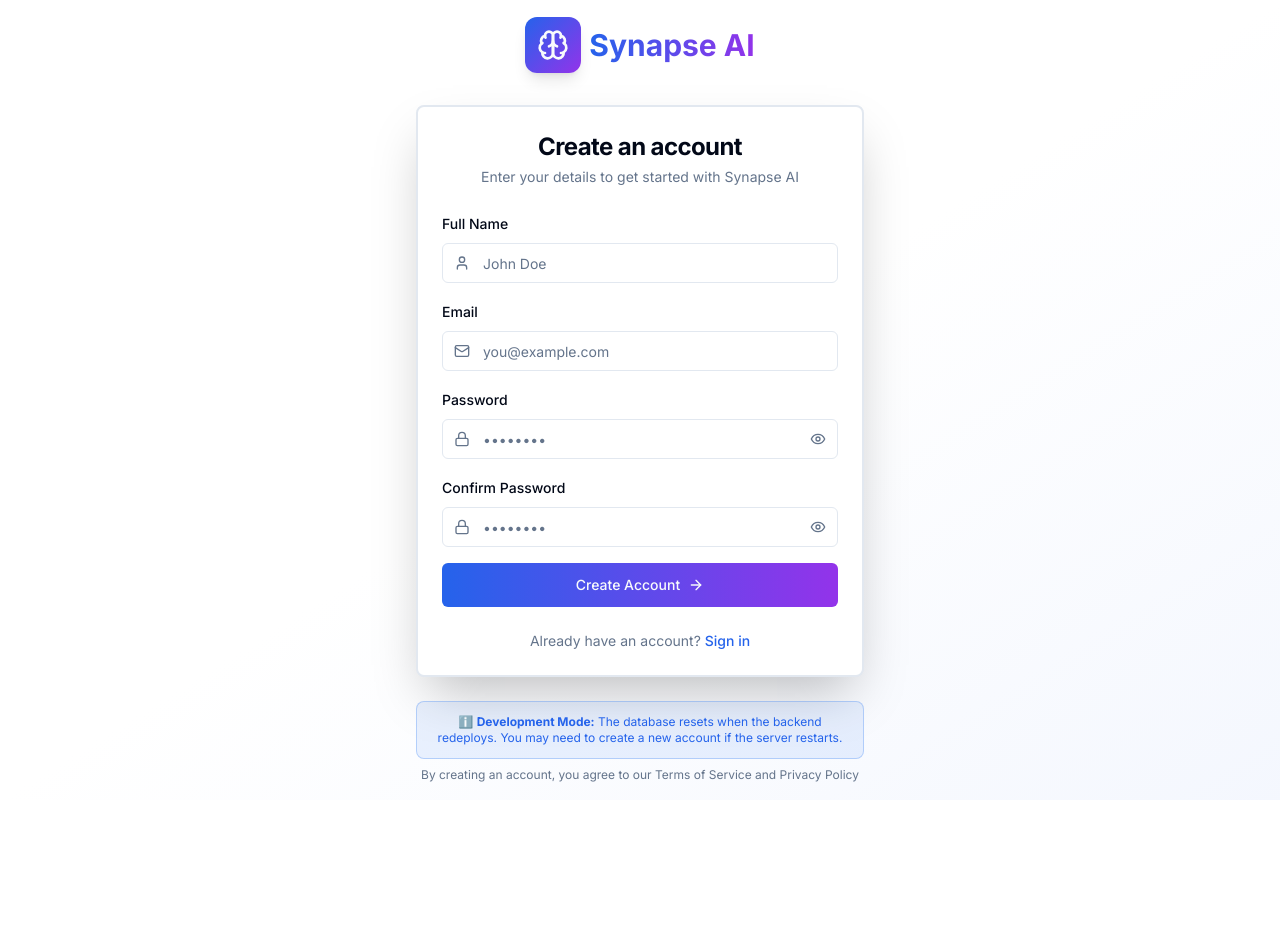
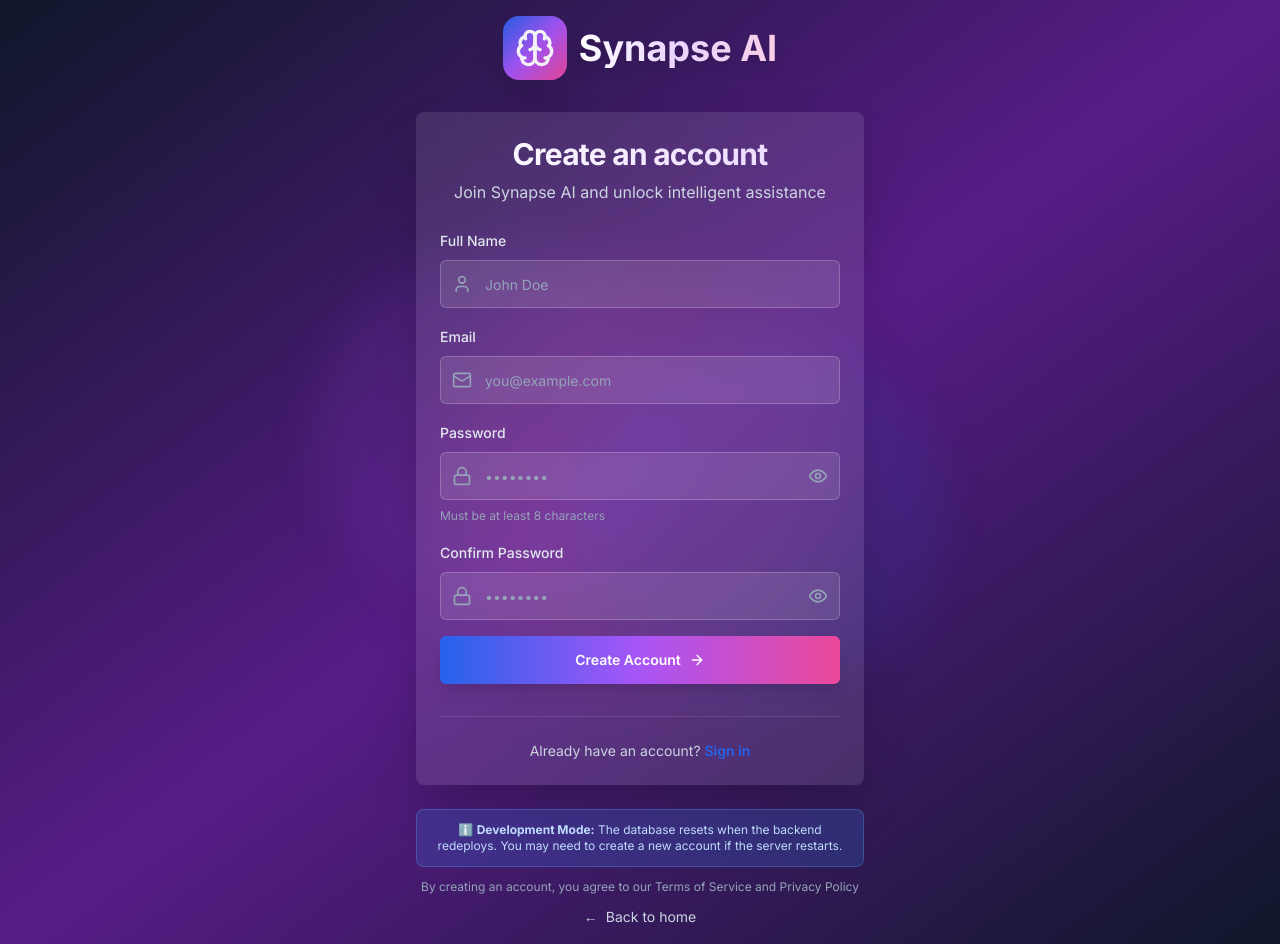
Before and after one commit to Aryam2121/Synapse-AI, a Next.js app: page /register in a window 1280 px wide. Before the commit the page ends 800 px from the top, so only its background shows below. Built offline with nearby package versions, Linux system fonts and the light colour scheme.

Commit message:
Enhance login and register pages with modern glassmorphism design

```diff
--- a/app/globals.css
+++ b/app/globals.css
@@ -112,6 +112,43 @@
   animation: gradient 3s ease infinite;
 }
 
+@keyframes blob {
+  0%, 100% {
+    transform: translate(0, 0) scale(1);
+  }
+  33% {
+    transform: translate(30px, -50px) scale(1.1);
+  }
+  66% {
+    transform: translate(-20px, 20px) scale(0.9);
+  }
+}
+
+.animate-blob {
+  animation: blob 7s infinite;
+}
+
+.animation-delay-2000 {
+  animation-delay: 2s;
+}
+
+.animation-delay-4000 {
+  animation-delay: 4s;
+}
+
+@keyframes pulse-slow {
+  0%, 100% {
+    opacity: 1;
+  }
+  50% {
+    opacity: 0.8;
+  }
+}
+
+.animate-pulse-slow {
+  animation: pulse-slow 3s cubic-bezier(0.4, 0, 0.6, 1) infinite;
+}
+
 /* Glass morphism effect */
 .glass {
   background: rgba(255, 255, 255, 0.05);
--- a/app/login/page.tsx
+++ b/app/login/page.tsx
@@ -42,28 +42,44 @@ export default function LoginPage() {
   }
 
   return (
-    <div className="min-h-screen flex items-center justify-center bg-gradient-to-br from-background via-background to-primary/5 p-4">
+    <div className="min-h-screen flex items-center justify-center bg-gradient-to-br from-slate-900 via-purple-900 to-slate-900 p-4 relative overflow-hidden">
+      {/* Animated background elements */}
+      <div className="absolute inset-0 overflow-hidden">
+        <div className="absolute -inset-[10px] opacity-50">
+          <div className="absolute top-1/4 left-1/4 w-96 h-96 bg-purple-500 rounded-full mix-blend-multiply filter blur-xl opacity-20 animate-blob"></div>
+          <div className="absolute top-1/3 right-1/4 w-96 h-96 bg-primary rounded-full mix-blend-multiply filter blur-xl opacity-20 animate-blob animation-delay-2000"></div>
+          <div className="absolute bottom-1/4 left-1/3 w-96 h-96 bg-pink-500 rounded-full mix-blend-multiply filter blur-xl opacity-20 animate-blob animation-delay-4000"></div>
+        </div>
+      </div>
+
       <motion.div
         initial={{ opacity: 0, y: 20 }}
         animate={{ opacity: 1, y: 0 }}
         transition={{ duration: 0.5 }}
-        className="w-full max-w-md"
+        className="w-full max-w-md relative z-10"
       >
         {/* Logo */}
-        <div className="flex items-center justify-center gap-2 mb-8">
-          <div className="bg-gradient-to-br from-primary to-purple-600 rounded-xl p-3 shadow-lg">
-            <Brain className="h-8 w-8 text-primary-foreground" />
+        <motion.div
+          initial={{ scale: 0.9 }}
+          animate={{ scale: 1 }}
+          transition={{ duration: 0.5, delay: 0.2 }}
+          className="flex items-center justify-center gap-3 mb-8"
+        >
+          <div className="bg-gradient-to-br from-primary via-purple-500 to-pink-500 rounded-2xl p-3 shadow-2xl animate-pulse-slow">
+            <Brain className="h-10 w-10 text-white" />
           </div>
-          <span className="text-3xl font-bold bg-gradient-to-r from-primary to-purple-600 bg-clip-text text-transparent">
+          <span className="text-4xl font-bold bg-gradient-to-r from-white via-purple-200 to-pink-200 bg-clip-text text-transparent drop-shadow-lg">
             Synapse AI
           </span>
-        </div>
+        </motion.div>
 
-        <Card className="border-2 shadow-2xl">
-          <CardHeader className="space-y-1">
-            <CardTitle className="text-2xl font-bold text-center">Welcome back</CardTitle>
-            <CardDescription className="text-center">
-              Sign in to your Synapse AI account
+        <Card className="border-0 shadow-2xl backdrop-blur-xl bg-white/10 dark:bg-black/40">
+          <CardHeader className="space-y-2 pb-6">
+            <CardTitle className="text-3xl font-bold text-center bg-gradient-to-r from-white to-purple-200 bg-clip-text text-transparent">
+              Welcome back
+            </CardTitle>
+            <CardDescription className="text-center text-slate-300 text-base">
+              Sign in to continue your AI journey
             </CardDescription>
           </CardHeader>
           <CardContent>
@@ -92,16 +108,16 @@ export default function LoginPage() {
               )}
 
               <div className="space-y-2">
-                <Label htmlFor="email">Email</Label>
-                <div className="relative">
-                  <Mail className="absolute left-3 top-3 h-4 w-4 text-muted-foreground" />
+                <Label htmlFor="email" className="text-slate-200 font-medium">Email</Label>
+                <div className="relative group">
+                  <Mail className="absolute left-3 top-3.5 h-5 w-5 text-slate-400 group-focus-within:text-primary transition-colors" />
                   <Input
                     id="email"
                     type="email"
                     placeholder="you@example.com"
                     value={email}
                     onChange={(e) => setEmail(e.target.value)}
-                    className="pl-10"
+                    className="pl-11 h-12 bg-white/10 border-white/20 text-white placeholder:text-slate-400 focus:border-primary focus:ring-2 focus:ring-primary/20 transition-all"
                     required
                   />
                 </div>
@@ -109,39 +125,39 @@ export default function LoginPage() {
 
               <div className="space-y-2">
                 <div className="flex items-center justify-between">
-                  <Label htmlFor="password">Password</Label>
-                  <Link href="/forgot-password" className="text-xs text-primary hover:underline">
+                  <Label htmlFor="password" className="text-slate-200 font-medium">Password</Label>
+                  <Link href="/forgot-password" className="text-xs text-primary hover:text-purple-300 transition-colors font-medium">
                     Forgot password?
                   </Link>
-                <div className="relative">
-                  <Lock className="absolute left-3 top-3 h-4 w-4 text-muted-foreground" />
+                </div>
+                <div className="relative group">
+                  <Lock className="absolute left-3 top-3.5 h-5 w-5 text-slate-400 group-focus-within:text-primary transition-colors" />
                   <Input
                     id="password"
                     type={showPassword ? "text" : "password"}
                     placeholder="••••••••"
                     value={password}
                     onChange={(e) => setPassword(e.target.value)}
-                    className="pl-10 pr-10"
+                    className="pl-11 pr-11 h-12 bg-white/10 border-white/20 text-white placeholder:text-slate-400 focus:border-primary focus:ring-2 focus:ring-primary/20 transition-all"
                     required
                   />
                   <button
                     type="button"
                     onClick={() => setShowPassword(!showPassword)}
-                    className="absolute right-3 top-3 text-muted-foreground hover:text-foreground transition-colors"
+                    className="absolute right-3 top-3.5 text-slate-400 hover:text-white transition-colors"
                   >
                     {showPassword ? (
-                      <EyeOff className="h-4 w-4" />
+                      <EyeOff className="h-5 w-5" />
                     ) : (
-                      <Eye className="h-4 w-4" />
+                      <Eye className="h-5 w-5" />
                     )}
                   </button>
-                </div>
                 </div>
               </div>
 
               <Button
                 type="submit"
-                className="w-full bg-gradient-to-r from-primary to-purple-600 hover:from-primary/90 hover:to-purple-600/90"
+                className="w-full h-12 bg-gradient-to-r from-primary via-purple-500 to-pink-500 hover:from-primary/90 hover:via-purple-500/90 hover:to-pink-500/90 text-white font-semibold shadow-lg hover:shadow-xl hover:scale-[1.02] transition-all"
                 size="lg"
                 disabled={isLoading}
               >
@@ -159,20 +175,28 @@ export default function LoginPage() {
               </Button>
             </form>
 
-            <div className="mt-6 text-center text-sm">
-              <span className="text-muted-foreground">Don't have an account? </span>
-              <Link href="/register" className="text-primary hover:underline font-medium">
-                Create one
-              </Link>
+            <div className="mt-8 pt-6 border-t border-white/10">
+              <div className="text-center text-sm">
+                <span className="text-slate-300">Don't have an account? </span>
+                <Link href="/register" className="text-primary hover:text-purple-300 transition-colors font-semibold">
+                  Create one
+                </Link>
+              </div>
             </div>
           </CardContent>
         </Card>
 
-        <div className="mt-6 text-center">
-          <Link href="/" className="text-sm text-muted-foreground hover:text-primary">
-            ← Back to home
+        <motion.div
+          initial={{ opacity: 0 }}
+          animate={{ opacity: 1 }}
+          transition={{ delay: 0.5 }}
+          className="mt-8 text-center"
+        >
+          <Link href="/" className="text-sm text-slate-300 hover:text-white transition-colors inline-flex items-center gap-2 group">
+            <span className="group-hover:-translate-x-1 transition-transform">←</span>
+            Back to home
           </Link>
-        </div>
+        </motion.div>
       </motion.div>
     </div>
   )
--- a/app/register/page.tsx
+++ b/app/register/page.tsx
@@ -49,28 +49,44 @@ export default function RegisterPage() {
   }
 
   return (
-    <div className="min-h-screen flex items-center justify-center bg-gradient-to-br from-background via-background to-primary/5 p-4">
+    <div className="min-h-screen flex items-center justify-center bg-gradient-to-br from-slate-900 via-purple-900 to-slate-900 p-4 relative overflow-hidden">
+      {/* Animated background elements */}
+      <div className="absolute inset-0 overflow-hidden">
+        <div className="absolute -inset-[10px] opacity-50">
+          <div className="absolute top-1/4 left-1/4 w-96 h-96 bg-purple-500 rounded-full mix-blend-multiply filter blur-xl opacity-20 animate-blob"></div>
+          <div className="absolute top-1/3 right-1/4 w-96 h-96 bg-primary rounded-full mix-blend-multiply filter blur-xl opacity-20 animate-blob animation-delay-2000"></div>
+          <div className="absolute bottom-1/4 left-1/3 w-96 h-96 bg-pink-500 rounded-full mix-blend-multiply filter blur-xl opacity-20 animate-blob animation-delay-4000"></div>
+        </div>
+      </div>
+
       <motion.div
         initial={{ opacity: 0, y: 20 }}
         animate={{ opacity: 1, y: 0 }}
         transition={{ duration: 0.5 }}
-        className="w-full max-w-md"
+        className="w-full max-w-md relative z-10"
       >
         {/* Logo */}
-        <div className="flex items-center justify-center gap-2 mb-8">
-          <div className="bg-gradient-to-br from-primary to-purple-600 rounded-xl p-3 shadow-lg">
-            <Brain className="h-8 w-8 text-primary-foreground" />
+        <motion.div
+          initial={{ scale: 0.9 }}
+          animate={{ scale: 1 }}
+          transition={{ duration: 0.5, delay: 0.2 }}
+          className="flex items-center justify-center gap-3 mb-8"
+        >
+          <div className="bg-gradient-to-br from-primary via-purple-500 to-pink-500 rounded-2xl p-3 shadow-2xl animate-pulse-slow">
+            <Brain className="h-10 w-10 text-white" />
           </div>
-          <span className="text-3xl font-bold bg-gradient-to-r from-primary to-purple-600 bg-clip-text text-transparent">
+          <span className="text-4xl font-bold bg-gradient-to-r from-white via-purple-200 to-pink-200 bg-clip-text text-transparent drop-shadow-lg">
             Synapse AI
           </span>
-        </div>
+        </motion.div>
 
-        <Card className="border-2 shadow-2xl">
-          <CardHeader className="space-y-1">
-            <CardTitle className="text-2xl font-bold text-center">Create an account</CardTitle>
-            <CardDescription className="text-center">
-              Enter your details to get started with Synapse AI
+        <Card className="border-0 shadow-2xl backdrop-blur-xl bg-white/10 dark:bg-black/40">
+          <CardHeader className="space-y-2 pb-6">
+            <CardTitle className="text-3xl font-bold text-center bg-gradient-to-r from-white to-purple-200 bg-clip-text text-transparent">
+              Create an account
+            </CardTitle>
+            <CardDescription className="text-center text-slate-300 text-base">
+              Join Synapse AI and unlock intelligent assistance
             </CardDescription>
           </CardHeader>
           <CardContent>
@@ -87,88 +103,89 @@ export default function RegisterPage() {
               )}
 
               <div className="space-y-2">
-                <Label htmlFor="name">Full Name</Label>
-                <div className="relative">
-                  <User className="absolute left-3 top-3 h-4 w-4 text-muted-foreground" />
+                <Label htmlFor="name" className="text-slate-200 font-medium">Full Name</Label>
+                <div className="relative group">
+                  <User className="absolute left-3 top-3.5 h-5 w-5 text-slate-400 group-focus-within:text-primary transition-colors" />
                   <Input
                     id="name"
                     type="text"
                     placeholder="John Doe"
                     value={name}
                     onChange={(e) => setName(e.target.value)}
-                    className="pl-10"
+                    className="pl-11 h-12 bg-white/10 border-white/20 text-white placeholder:text-slate-400 focus:border-primary focus:ring-2 focus:ring-primary/20 transition-all"
                     required
                   />
                 </div>
               </div>
 
               <div className="space-y-2">
-                <Label htmlFor="email">Email</Label>
-                <div className="relative">
-                  <Mail className="absolute left-3 top-3 h-4 w-4 text-muted-foreground" />
+                <Label htmlFor="email" className="text-slate-200 font-medium">Email</Label>
+                <div className="relative group">
+                  <Mail className="absolute left-3 top-3.5 h-5 w-5 text-slate-400 group-focus-within:text-primary transition-colors" />
                   <Input
                     id="email"
                     type="email"
                     placeholder="you@example.com"
                     value={email}
                     onChange={(e) => setEmail(e.target.value)}
-                    className="pl-10"
+                    className="pl-11 h-12 bg-white/10 border-white/20 text-white placeholder:text-slate-400 focus:border-primary focus:ring-2 focus:ring-primary/20 transition-all"
                     required
                   />
                 </div>
               </div>
 
               <div className="space-y-2">
-                <Label htmlFor="password">Password</Label>
-                <div className="relative">
-                  <Lock className="absolute left-3 top-3 h-4 w-4 text-muted-foreground" />
+                <Label htmlFor="password" className="text-slate-200 font-medium">Password</Label>
+                <div className="relative group">
+                  <Lock className="absolute left-3 top-3.5 h-5 w-5 text-slate-400 group-focus-within:text-primary transition-colors" />
                   <Input
                     id="password"
                     type={showPassword ? "text" : "password"}
                     placeholder="••••••••"
                     value={password}
                     onChange={(e) => setPassword(e.target.value)}
-                    className="pl-10 pr-10"
+                    className="pl-11 pr-11 h-12 bg-white/10 border-white/20 text-white placeholder:text-slate-400 focus:border-primary focus:ring-2 focus:ring-primary/20 transition-all"
                     required
                     minLength={8}
                   />
                   <button
                     type="button"
                     onClick={() => setShowPassword(!showPassword)}
-                    className="absolute right-3 top-3 text-muted-foreground hover:text-foreground transition-colors"
+                    className="absolute right-3 top-3.5 text-slate-400 hover:text-white transition-colors"
                   >
                     {showPassword ? (
-                      <EyeOff className="h-4 w-4" />
+                      <EyeOff className="h-5 w-5" />
                     ) : (
-                      <Eye className="h-4 w-4" />
+                      <Eye className="h-5 w-5" />
                     )}
                   </button>
                 </div>
+                <p className="text-xs text-slate-400">Must be at least 8 characters</p>
               </div>
 
               <div className="space-y-2">
-                <Label htmlFor="confirmPassword">Confirm Password</Label>
-                <div className="relative">
-                  <Lock className="absolute left-3 top-3 h-4 w-4 text-muted-foreground" />
+                <Label htmlFor="confirmPassword" className="text-slate-200 font-medium">Confirm Password</Label>
+                <div className="relative group">
+                  <Lock className="absolute left-3 top-3.5 h-5 w-5 text-slate-400 group-focus-within:text-primary transition-colors" />
                   <Input
                     id="confirmPassword"
                     type={showConfirmPassword ? "text" : "password"}
                     placeholder="••••••••"
                     value={confirmPassword}
                     onChange={(e) => setConfirmPassword(e.target.value)}
-                    className="pl-10 pr-10"
+                    className="pl-11 pr-11 h-12 bg-white/10 border-white/20 text-white placeholder:text-slate-400 focus:border-primary focus:ring-2 focus:ring-primary/20 transition-all"
                     required
                     minLength={8}
                   />
                   <button
                     type="button"
                     onClick={() => setShowConfirmPassword(!showConfirmPassword)}
-                    className="absolute right-3 top-3 text-muted-foreground hover:text-foreground transition-colors"
+                    className="absolute right-3 top-3.5 text-slate-400 hover:text-white transition-colors"
                   >
                     {showConfirmPassword ? (
-                      <EyeOff className="h-4 w-4" />
+                      <EyeOff className="h-5 w-5" />
                     ) : (
-                      <Eye className="h-4 w-4" />
+                      <Eye className="h-5 w-5" />
                     )}
                   </button>
                 </div>
@@ -176,7 +193,7 @@ export default function RegisterPage() {
 
               <Button
                 type="submit"
-                className="w-full bg-gradient-to-r from-primary to-purple-600 hover:from-primary/90 hover:to-purple-600/90"
+                className="w-full h-12 bg-gradient-to-r from-primary via-purple-500 to-pink-500 hover:from-primary/90 hover:via-purple-500/90 hover:to-pink-500/90 text-white font-semibold shadow-lg hover:shadow-xl hover:scale-[1.02] transition-all mt-6"
                 size="lg"
                 disabled={isLoading}
               >
@@ -194,26 +211,37 @@ export default function RegisterPage() {
               </Button>
             </form>
 
-            <div className="mt-6 text-center text-sm">
-              <span className="text-muted-foreground">Already have an account? </span>
-              <Link href="/login" className="text-primary hover:underline font-medium">
-                Sign in
-              </Link>
+            <div className="mt-8 pt-6 border-t border-white/10">
+              <div className="text-center text-sm">
+                <span className="text-slate-300">Already have an account? </span>
+                <Link href="/login" className="text-primary hover:text-purple-300 transition-colors font-semibold">
+                  Sign in
+                </Link>
+              </div>
             </div>
           </CardContent>
         </Card>
 
-        <div className="mt-6 space-y-2">
-          <div className="bg-blue-500/10 border border-blue-500/30 rounded-lg p-3">
-            <p className="text-xs text-blue-600 dark:text-blue-400 text-center">
+        <motion.div
+          initial={{ opacity: 0 }}
+          animate={{ opacity: 1 }}
+          transition={{ delay: 0.5 }}
+          className="mt-6 space-y-3"
+        >
+          <div className="bg-blue-500/20 backdrop-blur-sm border border-blue-400/30 rounded-lg p-3">
+            <p className="text-xs text-blue-200 text-center">
               ℹ️ <strong>Development Mode:</strong> The database resets when the backend redeploys.
               You may need to create a new account if the server restarts.
             </p>
           </div>
-          <p className="text-center text-xs text-muted-foreground">
+          <p className="text-center text-xs text-slate-400">
             By creating an account, you agree to our Terms of Service and Privacy Policy
           </p>
-        </div>
+          <Link href="/" className="text-sm text-slate-300 hover:text-white transition-colors inline-flex items-center gap-2 group justify-center w-full">
+            <span className="group-hover:-translate-x-1 transition-transform">←</span>
+            Back to home
+          </Link>
+        </motion.div>
       </motion.div>
     </div>
   )
```
